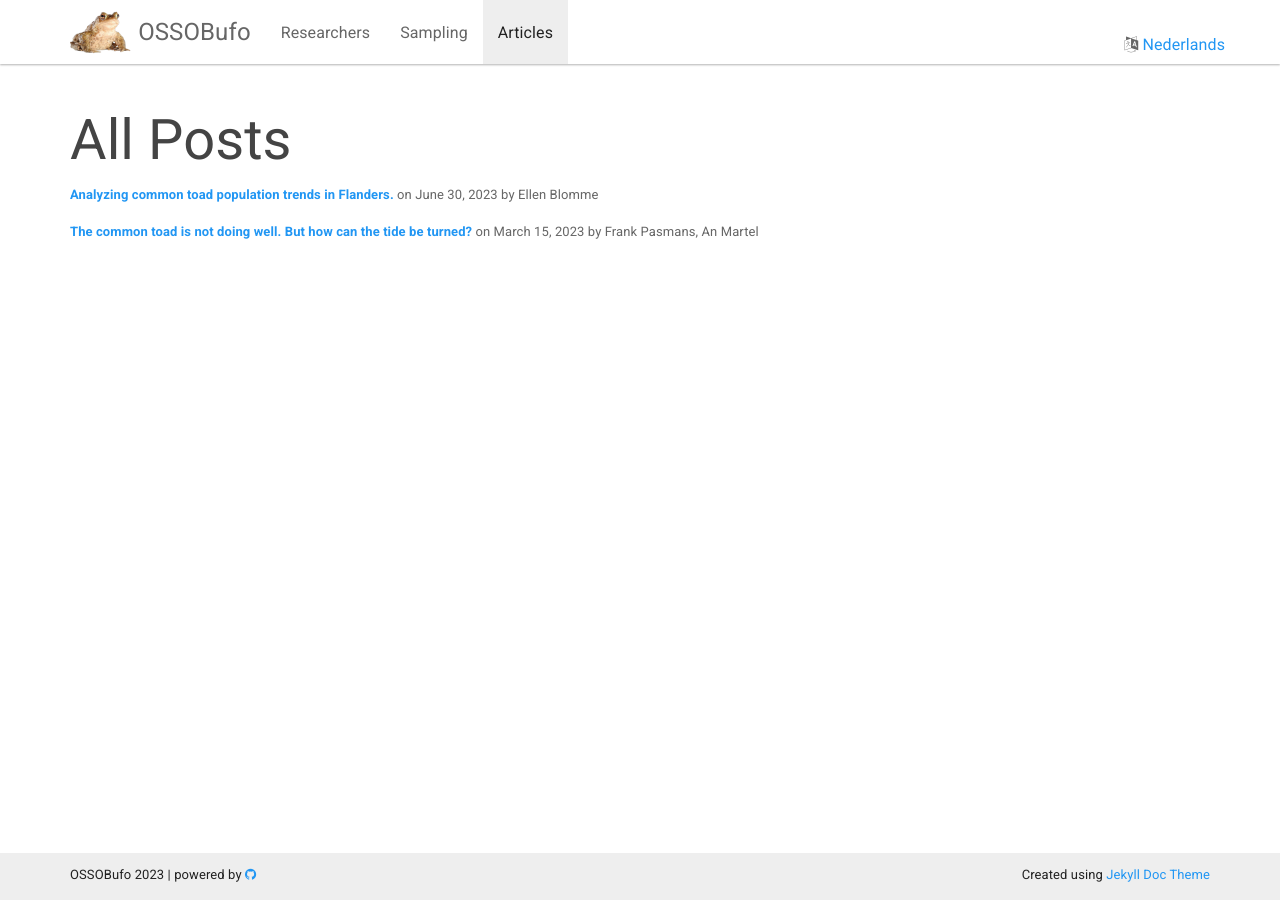
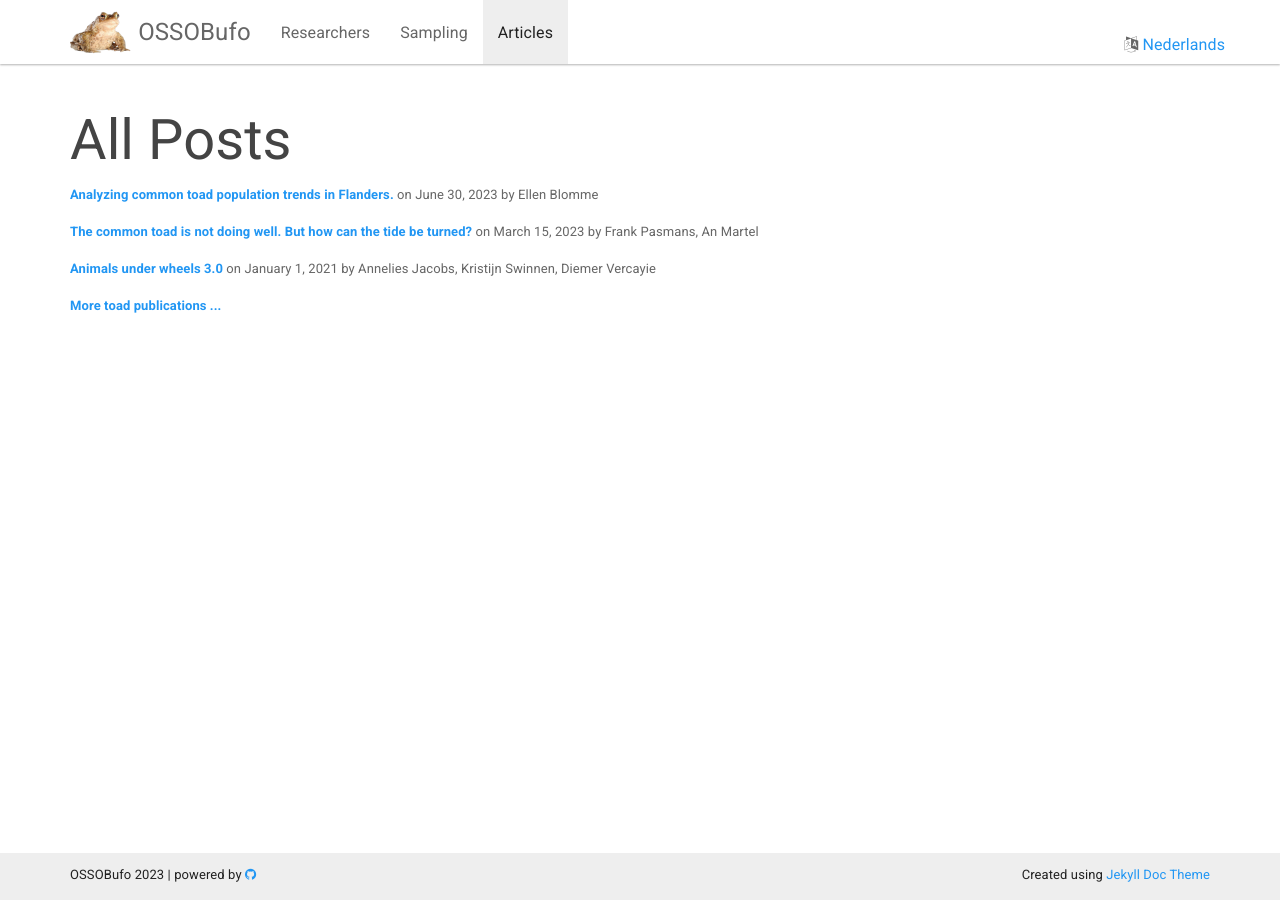
Before and after one commit to OSSOBufo/OSSOBufo.github.io, a Jekyll site: the page built from assets/allposts.html, in a window 1280 px wide. Built offline with Jekyll 4.4.1, drawn with Linux system fonts in a browser that asks for light colours.

Commit message:
add link to more toad publications

```diff
--- a/_layouts/post.html
+++ b/_layouts/post.html
@@ -31,6 +31,7 @@ layout: default
                     {% for post in site.posts limit:10 %}
                     <li><a href="{{ post.url | relative_url }}" {% if page.title==post.title %} class="active" {% endif %}>{{ post.title }}</a></li>
                     {% endfor %}
+                    <li><a href="https://www.natuurpunt.be/publicaties?search_api_views_fulltext=pad">More toad publications ...</a></li>
                     <li><a href="{{ "/allposts" | relative_url }}">All posts ...</a></li>
                 </ul>
             </div>
@@ -49,7 +50,7 @@ layout: default
             </div>
             <p>{{ page.date | date: "%b %-d, %Y" }}{% if page.author %} • {{ page.author }}{% endif %}{% if page.meta %} • {{ page.meta }}{% endif %}</p>
             <div  id="markdown-content-container">{{ content }}
-                <p style="font-size:22px;"><a href="{{page.reference}}">read more...</a></p>
+                <p style="font-size:22px;"><a href="{{page.reference}}">Read more...</a></p>
             </div>
             <hr>
             <ul class="pager">
--- /dev/null
+++ b/_posts/2021-01-01-Animals-under-wheels-3.0.md
@@ -0,0 +1,21 @@
+---
+layout: post
+title:  Animals under wheels 3.0
+date:   2021-01-1
+author: Annelies Jacobs, Kristijn Swinnen, Diemer Vercayie
+reference: https://www.natuurpunt.be/sites/default/files/documents/publication/rapport_2021-11_dieren_onder_de_wielen_3.0.pdf
+logo: /assets/img/natuurpunt.png
+language: en
+---
+
+<p style="font-size:18px;">
+During this assignment 'Registration of fauna victims in traffic - “Animals under wheels 3.0” data was collected on roadkills in the Flemish region, in particular of the species groups 'amphibians and reptiles', 'birds' and 'mammals'.
+<br/>
+<br/>
+An active promotion of road casualty monitoring clearly influences the collected number of observations, and is vital for a citizen science project with volunteers. That is why extensive attention was paid during this assignment to communication with volunteers, the general public and policy. Through various channels, everyone in Flanders was called on to help collect data, and the most important findings and results of this project were communicated.
+<br/>
+<br/>
+During the period March 1, 2017 to Oktober 30, 2020, 2634 different observers collected a total of 30 873 observations of roadkills in Flanders, with a total of 37 319 individuals of 399 different species. The sad top 3 of most reported roadkills consists of the hedgehog (4707 sightings), the common toad (2953) and the wood pigeon (1988).
+</p>
+
+<p style="font-size:16px;"><a href="https://www.natuurpunt.be/publicaties?search_api_views_fulltext=pad">More toad publications...</a></p>
--- a/assets/allposts.html
+++ b/assets/allposts.html
@@ -14,5 +14,6 @@ permalink: allposts.html
             <span>on {{ page.date | date: "%B %e, %Y" }} {% if page.author %} by {{ page.author }}{% endif %}</span>
         </p>
         {% endfor %}
+        <p><a href="https://www.natuurpunt.be/publicaties?search_api_views_fulltext=pad"><b>More toad publications ...</b></a></p>
     </div>
 </div>
--- a/index.html
+++ b/index.html
@@ -52,9 +52,8 @@ layout: default
                 Natuurpunt Studie in Flanders since 1981 (<a href="https://www.natuurpunt.be/pagina/paddenoverzet">toad patrols</a>). </p>
         </div>
     </div>
-
+<!--
     <hr>
-
     <div class="container">
         <h2 class="header-light regular-pad">Upcoming events:
             </h2>
@@ -73,7 +72,7 @@ layout: default
             </div>
         </div>
     </div>
-
+-->
 
     <hr>
 
```
